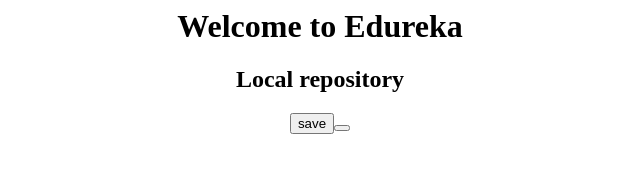
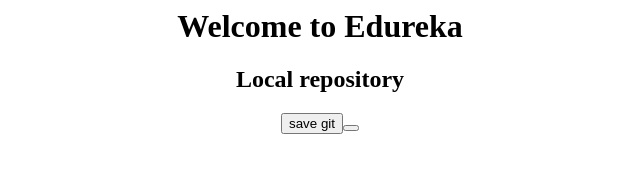
Before and after one commit to Anand-otc/March, a plain HTML site: page Home.html in a window 1280 px wide. Shown: the full height of the page, 320-960 px from the left. Drawn offline with Linux system fonts and the light colour scheme.

Commit message:
fifth commit

```diff
--- a/Home.html
+++ b/Home.html
@@ -7,7 +7,7 @@
 <center>
 <h1>Welcome to Edureka</h1>
 <h2>Local repository</h2>
-<button>save<button>
+<button>save git<button>
 </center>
 </body>
 </html>
```
